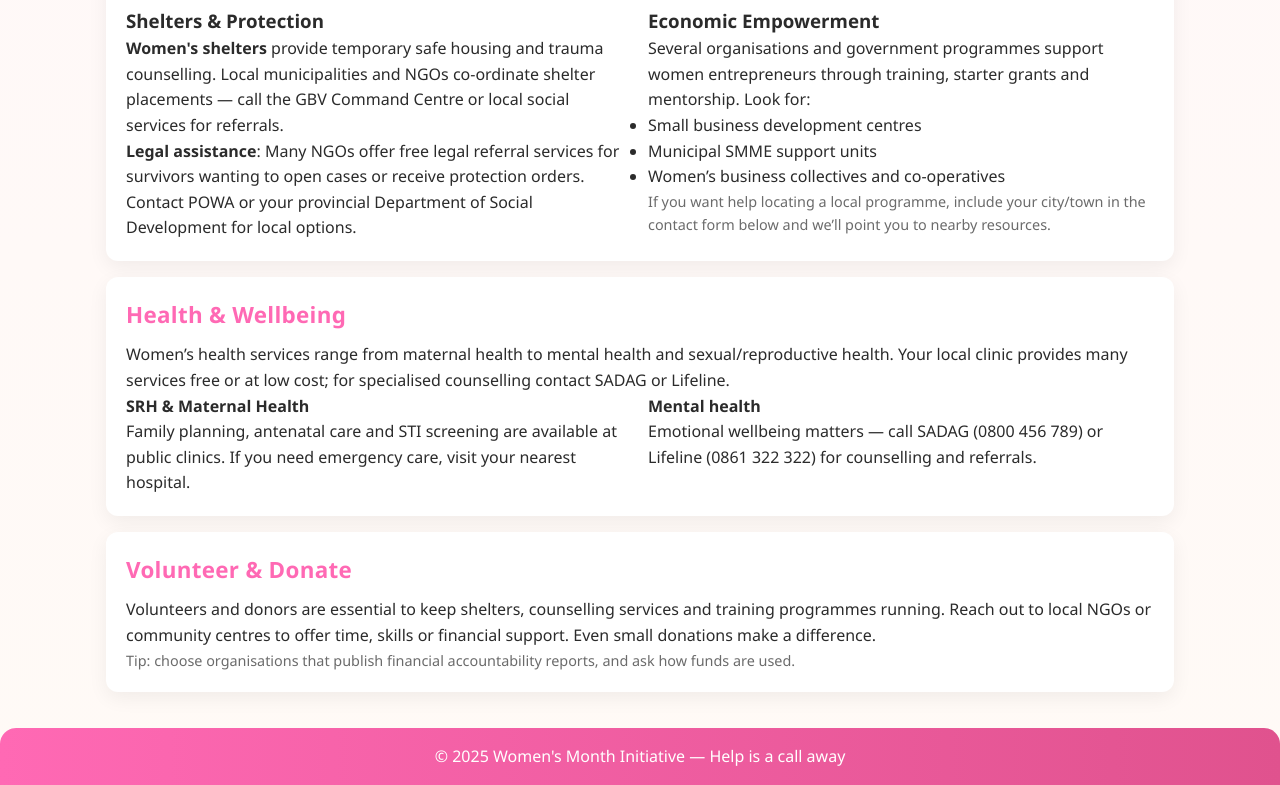
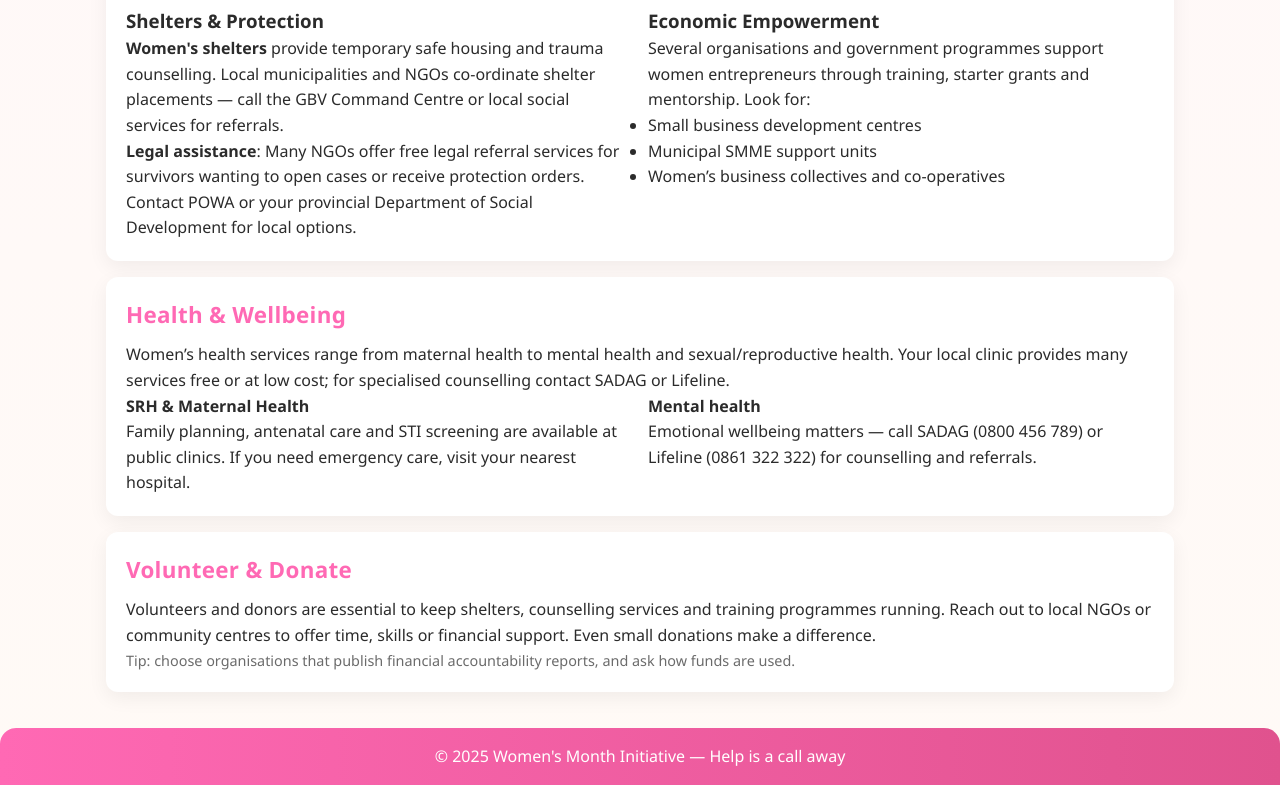
Before and after one commit to GHOST0618/Womens-Month, a plain HTML site: page support.html in a window 1280 px wide. Shown: the part 796-1581 px from the top of the page. Drawn offline with Linux system fonts and the light colour scheme.

Commit message:
Update support.html

```diff
--- a/support.html
+++ b/support.html
@@ -69,7 +69,6 @@
             <li>Municipal SMME support units</li>
             <li>Women’s business collectives and co-operatives</li>
           </ul>
-          <p class="small-quiet">If you want help locating a local programme, include your city/town in the contact form below and we’ll point you to nearby resources.</p>
         </div>
       </div>
     </section>
```
